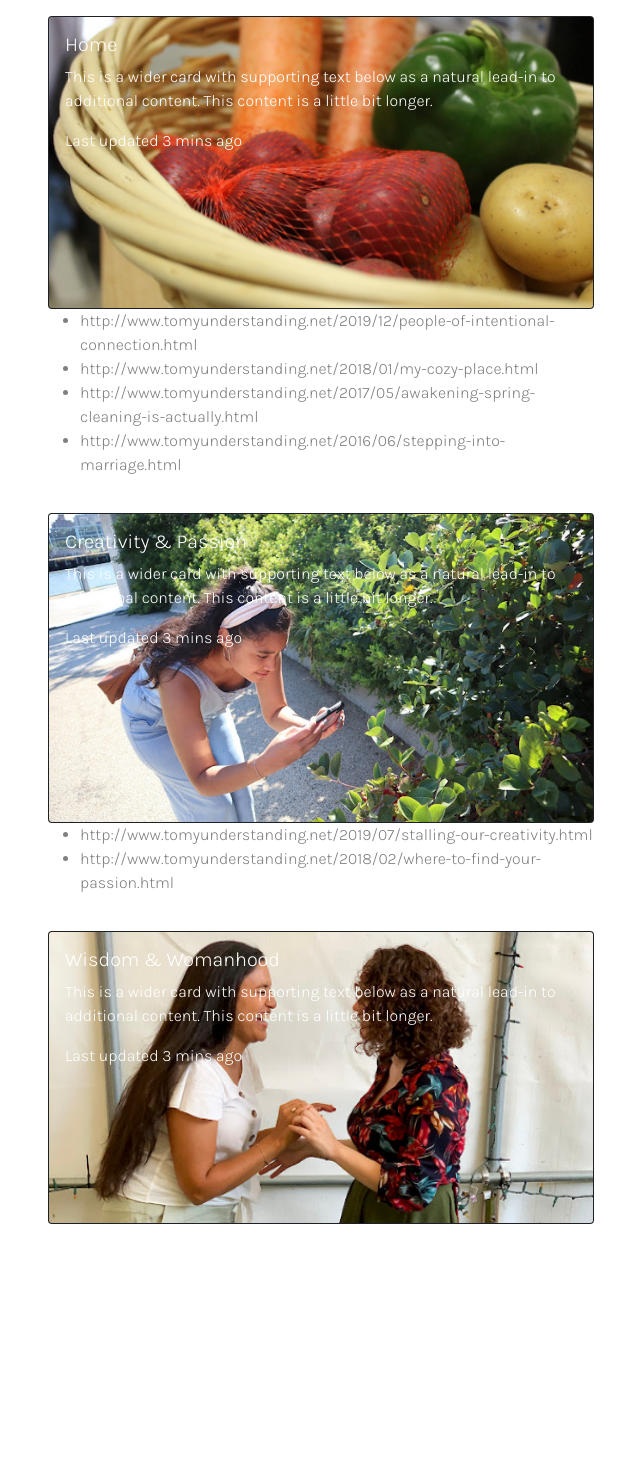
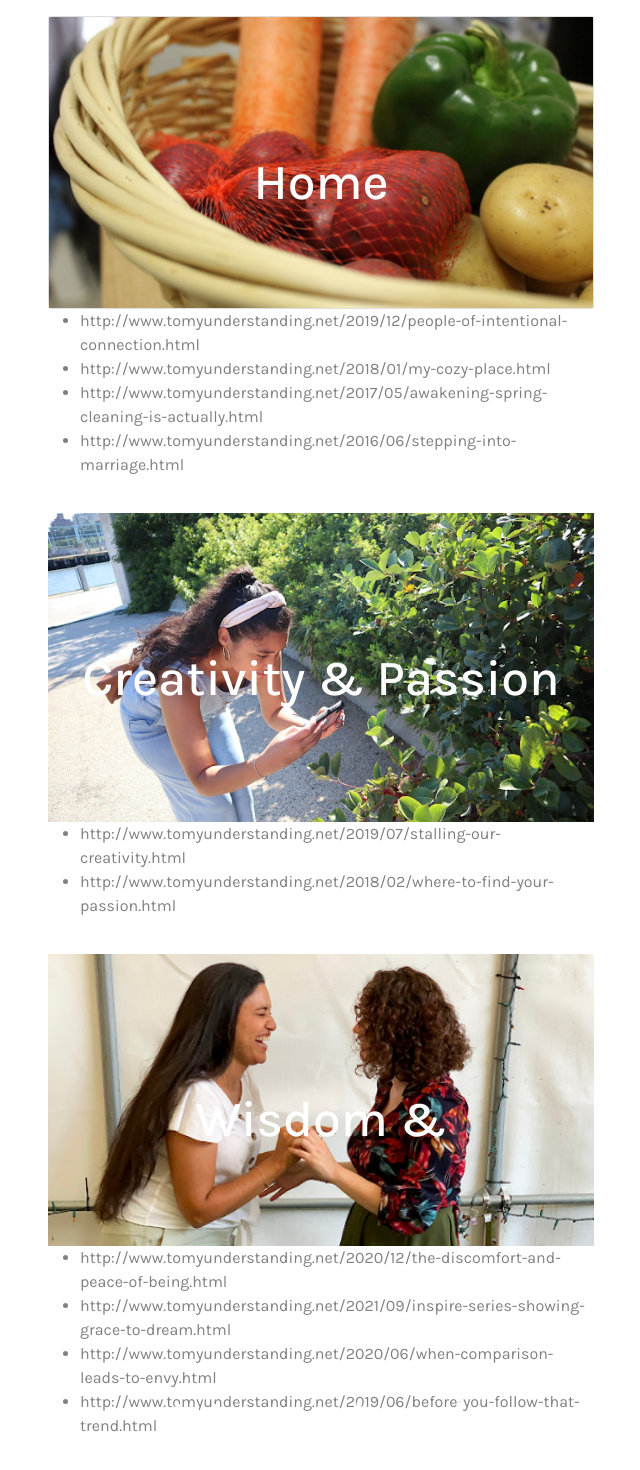
Before and after one commit to Kaitlyn-Lynette/Kathys-Portfolio, a React (Create React App) app: page /featuredwork in a window 1280 px wide. Shown: the part 1934-3404 px from the top of the page, without its empty margins (414-1054 px from the left). Before the commit the page ends 3158 px from the top, so only its background shows below. Built offline with nearby package versions, Linux system fonts and the light colour scheme.

Commit message:
Added styling to css and added filter on hover

```diff
--- a/public/index.html
+++ b/public/index.html
@@ -12,7 +12,8 @@
     <link rel="apple-touch-icon" href="%PUBLIC_URL%/logo192.png" />
     <link rel="preconnect" href="https://fonts.googleapis.com">
     <link rel="preconnect" href="https://fonts.gstatic.com" crossorigin>
-    <link href="https://fonts.googleapis.com/css2?family=Karla:wght@300&display=swap" rel="stylesheet">
+    <link href="https://fonts.googleapis.com/css2?family=Karla:wght@300;400;500&display=swap" rel="stylesheet">
+
 
     <link
     rel="stylesheet"
--- a/src/App.css
+++ b/src/App.css
@@ -30,3 +30,19 @@ body {
   font-family: 'Karla', sans-serif;
   color: #808080
 }
+
+/* PersonalWriting CSS */
+
+.blogHeader {
+  font-size: 50px;
+  font-weight: 400px;
+  line-Height: 300px;
+  text-align: center;
+  color: white;
+}
+
+
+
+.card:hover {
+  filter: grayscale(50%) brightness(40%) sepia(50%) hue-rotate(-50deg) saturate(600%) contrast(0.8)
+}
--- a/src/pages/PersonalWriting.js
+++ b/src/pages/PersonalWriting.js
@@ -1,11 +1,13 @@
-import React from "react";
+import React, { useState } from "react";
 import Container from "react-bootstrap/Container";
 import Col from "react-bootstrap/Col";
 import Row from "react-bootstrap/Row";
 import Image from "react-bootstrap/Image";
 import Card from "react-bootstrap/Card";
+import "../App.css";
 
 const PersonalWriting = () => {
+  const [isShown, setIsShown] = useState(false);
   return (
     <div id="personalwriting">
       <Container>
@@ -16,16 +18,12 @@ const PersonalWriting = () => {
         </Row>
         <Row style={{ paddingTop: "80px" }}>
           <Col md={{ span: 6, offset: 4 }}>
-            <Card className="bg-dark text-white">
-              <Card.Img src="/images/blog_home.png" alt="Card image" />
-              <Card.ImgOverlay>
-                <Card.Title>Home</Card.Title>
-                <Card.Text>
-                  This is a wider card with supporting text below as a natural
-                  lead-in to additional content. This content is a little bit
-                  longer.
-                </Card.Text>
-                <Card.Text>Last updated 3 mins ago</Card.Text>
+            <Card
+              onMouseEnter={() => setIsShown(!isShown)}
+              >
+              <Image src="/images/blog_home.png" alt="homeblogfeature" />
+              <Card.ImgOverlay style={{ lineHeight: "300px" }}>
+                <Card.Title className="blogHeader">Home</Card.Title>
               </Card.ImgOverlay>
             </Card>
             <div>
@@ -34,13 +32,13 @@ const PersonalWriting = () => {
                   http://www.tomyunderstanding.net/2019/12/people-of-intentional-connection.html
                 </li>
                 <li>
-                http://www.tomyunderstanding.net/2018/01/my-cozy-place.html
+                  http://www.tomyunderstanding.net/2018/01/my-cozy-place.html
                 </li>
                 <li>
-                http://www.tomyunderstanding.net/2017/05/awakening-spring-cleaning-is-actually.html
+                  http://www.tomyunderstanding.net/2017/05/awakening-spring-cleaning-is-actually.html
                 </li>
                 <li>
-                http://www.tomyunderstanding.net/2016/06/stepping-into-marriage.html
+                  http://www.tomyunderstanding.net/2016/06/stepping-into-marriage.html
                 </li>
               </ul>
             </div>
@@ -48,25 +46,21 @@ const PersonalWriting = () => {
         </Row>
         <Row style={{ paddingTop: "20px" }}>
           <Col md={{ span: 6, offset: 4 }}>
-            <Card className="bg-dark text-white">
-              <Card.Img src="/images/blog_2.png" alt="Card image" />
-              <Card.ImgOverlay>
-                <Card.Title>Creativity & Passion</Card.Title>
-                <Card.Text>
-                  This is a wider card with supporting text below as a natural
-                  lead-in to additional content. This content is a little bit
-                  longer.
-                </Card.Text>
-                <Card.Text>Last updated 3 mins ago</Card.Text>
+            <Card className="text-white rounded-0" style={{ border: "none" }}>
+              <Image src="/images/blog_2.png" alt="Card image" />
+              <Card.ImgOverlay style={{ lineHeight: "300px" }}>
+                <Card.Title className="blogHeader">
+                  Creativity & Passion
+                </Card.Title>
               </Card.ImgOverlay>
             </Card>
             <div>
               <ul>
                 <li>
-                http://www.tomyunderstanding.net/2019/07/stalling-our-creativity.html
+                  http://www.tomyunderstanding.net/2019/07/stalling-our-creativity.html
                 </li>
                 <li>
-                http://www.tomyunderstanding.net/2018/02/where-to-find-your-passion.html
+                  http://www.tomyunderstanding.net/2018/02/where-to-find-your-passion.html
                 </li>
               </ul>
             </div>
@@ -74,18 +68,30 @@ const PersonalWriting = () => {
         </Row>
         <Row style={{ paddingTop: "20px" }}>
           <Col md={{ span: 6, offset: 4 }}>
-            <Card className="bg-dark text-white">
-              <Card.Img src="/images/blog_3.png" alt="Card image" />
-              <Card.ImgOverlay>
-                <Card.Title>Wisdom & Womanhood</Card.Title>
-                <Card.Text>
-                  This is a wider card with supporting text below as a natural
-                  lead-in to additional content. This content is a little bit
-                  longer.
-                </Card.Text>
-                <Card.Text>Last updated 3 mins ago</Card.Text>
+            <Card className="text-white rounded-0" style={{ border: "none" }}>
+              <Image src="/images/blog_3.png" alt="Card image" />
+              <Card.ImgOverlay className="blogImgCards">
+                <Card.Title className="blogHeader">
+                  Wisdom & Womanhood
+                </Card.Title>
               </Card.ImgOverlay>
             </Card>
+            <div>
+              <ul>
+                <li>
+                  http://www.tomyunderstanding.net/2020/12/the-discomfort-and-peace-of-being.html
+                </li>
+                <li>
+                  http://www.tomyunderstanding.net/2021/09/inspire-series-showing-grace-to-dream.html
+                </li>
+                <li>
+                  http://www.tomyunderstanding.net/2020/06/when-comparison-leads-to-envy.html
+                </li>
+                <li>
+                  http://www.tomyunderstanding.net/2019/06/before-you-follow-that-trend.html
+                </li>
+              </ul>
+            </div>
           </Col>
         </Row>
       </Container>
```
